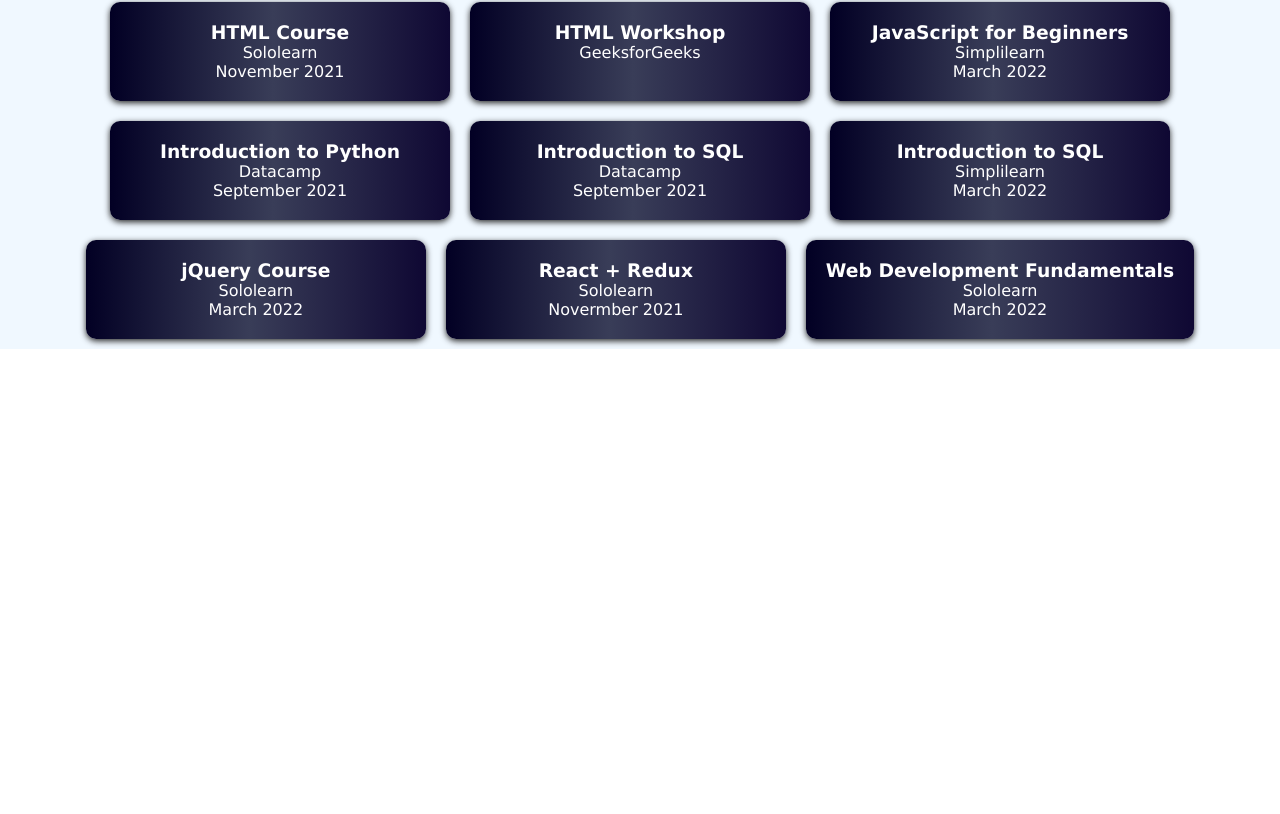
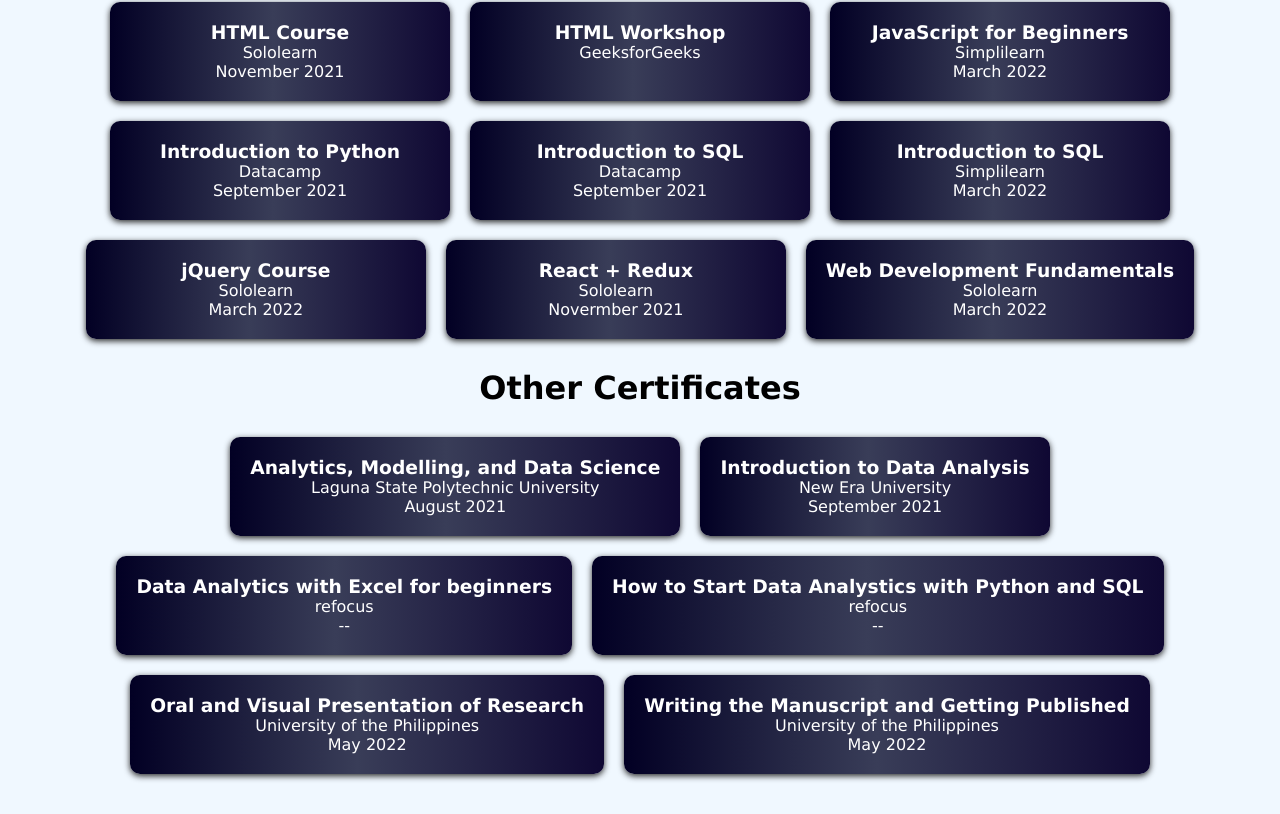
Before and after one commit to ErlJocson/my-portfolio, a React (Create React App) app: page /certificates in a window 1280 px wide. Shown: the part 458-1272 px from the top of the page. Before the commit the page ends 807 px from the top, so only its background shows below. Built offline with nearby package versions, Linux system fonts and the light colour scheme.

Commit message:
added new certificates

```diff
--- a/src/components/section/Certificates.js
+++ b/src/components/section/Certificates.js
@@ -179,6 +179,95 @@
           </div>
         </Fade>
       </CertificateContainer>
+      <Fade bottom>
+        <Title>Other Certificates</Title>
+      </Fade>
+      <CertificateContainer style={{ marginBottom: "30px" }}>
+        <Fade bottom>
+          <div
+            className="certificate-details"
+            onClick={() => {
+              openCertificate(
+                "https://drive.google.com/file/d/1a_yBwWtaRjOxELoQco93N2b41IKyQjzH/view?usp=sharing"
+              );
+            }}
+          >
+            <h3>Analytics, Modelling, and Data Science</h3>
+            <p>Laguna State Polytechnic University</p>
+            <span>August 2021</span>
+          </div>
+        </Fade>
+        <Fade bottom>
+          <div
+            className="certificate-details"
+            onClick={() => {
+              openCertificate(
+                "https://drive.google.com/file/d/1adkK7mdvvtmflDZGiJEMxDsmejxRCIA-/view?usp=sharing"
+              );
+            }}
+          >
+            <h3>Introduction to Data Analysis</h3>
+            <p>New Era University</p>
+            <span>September 2021</span>
+          </div>
+        </Fade>
+        <Fade bottom>
+          <div
+            className="certificate-details"
+            onClick={() => {
+              openCertificate(
+                "https://drive.google.com/file/d/1VJN_LkpT-dgz3iDZm9plGjGQiQxvn4iC/view?usp=sharing"
+              );
+            }}
+          >
+            <h3>Data Analytics with Excel for beginners</h3>
+            <p>refocus</p>
+            <span> -- </span>
+          </div>
+        </Fade>
+        <Fade bottom>
+          <div
+            className="certificate-details"
+            onClick={() => {
+              openCertificate(
+                "https://drive.google.com/file/d/1FLLIHnh5C8gJ4jdFKlWZBuZkuoVaT7oX/view?usp=sharing"
+              );
+            }}
+          >
+            <h3>How to Start Data Analystics with Python and SQL</h3>
+            <p>refocus</p>
+            <span> -- </span>
+          </div>
+        </Fade>
+        <Fade bottom>
+          <div
+            className="certificate-details"
+            onClick={() => {
+              openCertificate(
+                "https://drive.google.com/file/d/1oSQojMldXOSwhIAqo6W3fZJew7atU9ra/view?usp=sharing"
+              );
+            }}
+          >
+            <h3>Oral and Visual Presentation of Research</h3>
+            <p>University of the Philippines</p>
+            <span>May 2022</span>
+          </div>
+        </Fade>
+        <Fade bottom>
+          <div
+            className="certificate-details"
+            onClick={() => {
+              openCertificate(
+                "https://drive.google.com/file/d/11p8qLLHwxvqeN0gYWqUky_1AliAfeMP3/view?usp=sharing"
+              );
+            }}
+          >
+            <h3>Writing the Manuscript and Getting Published</h3>
+            <p>University of the Philippines</p>
+            <span>May 2022</span>
+          </div>
+        </Fade>
+      </CertificateContainer>
     </Container>
   );
 }
@@ -205,3 +294,8 @@
     }
   }
 `;
+
+const Title = styled.h1`
+  text-align: center;
+  margin: 20px 0;
+`;
```
